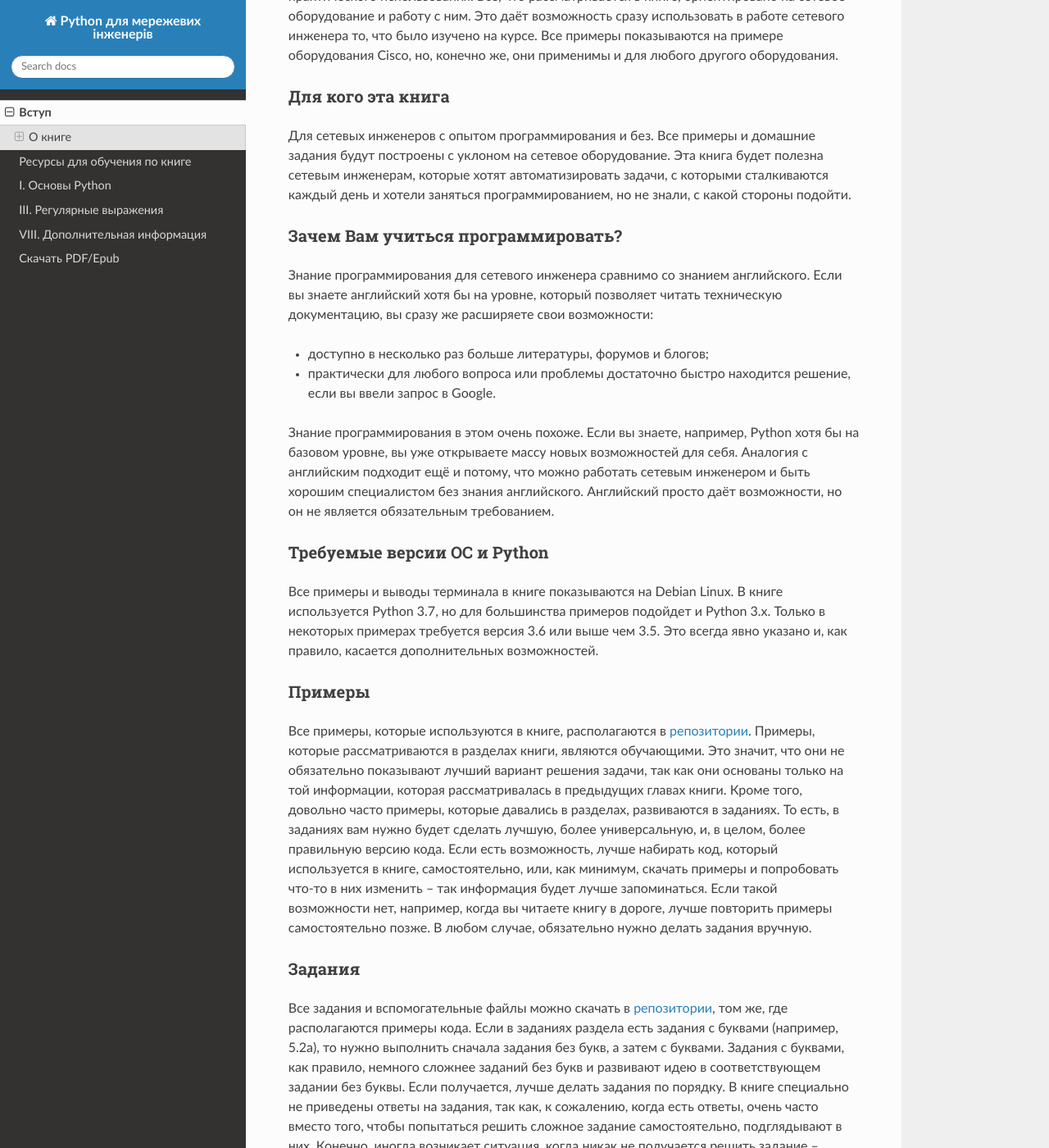
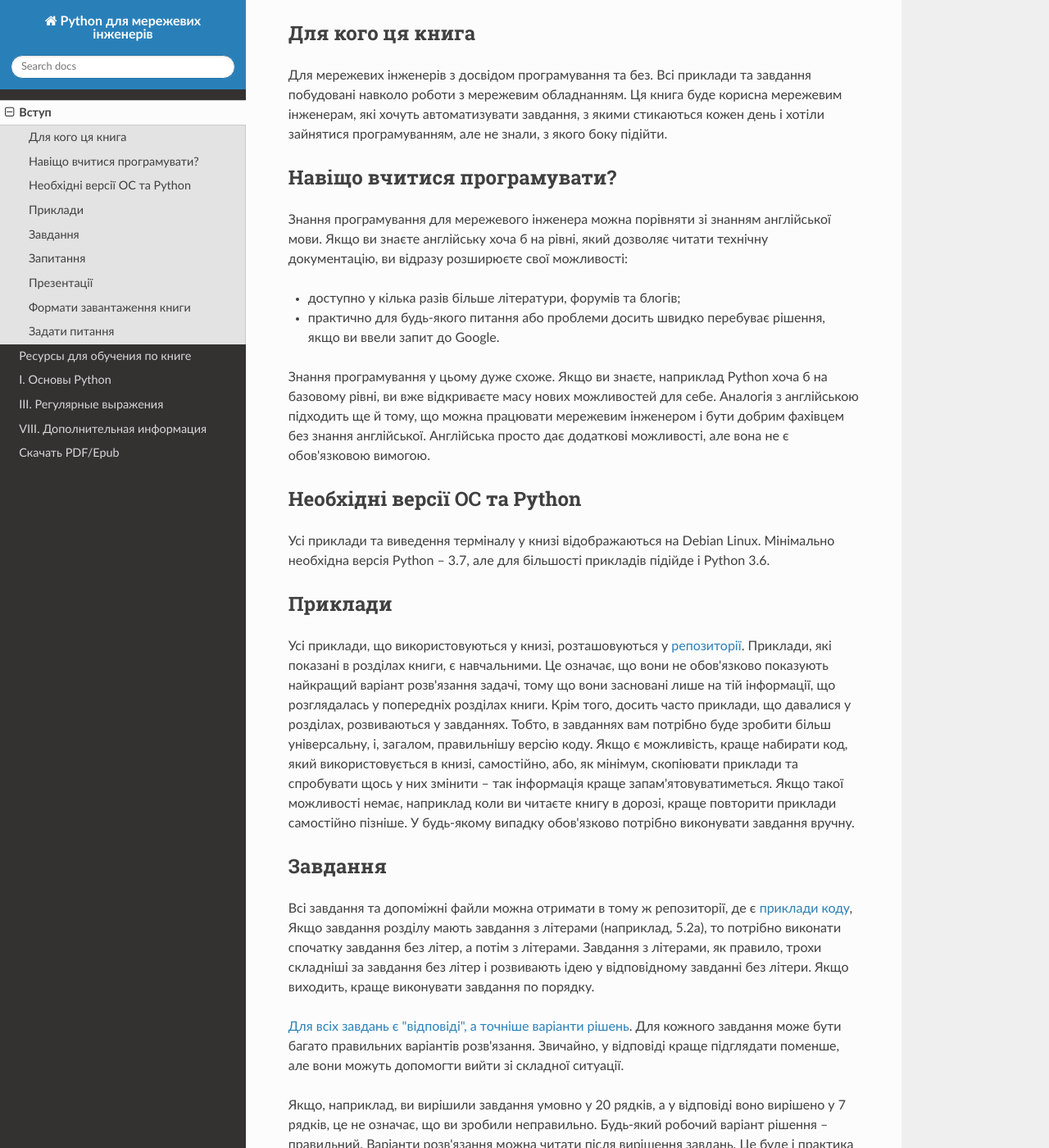
Before and after one commit to MonotoringTA/pyneng-book-uk, a Sphinx documentation site: the page built from docs/source/about.rst, in a window 1280 px wide and 1400 px high, scrolled down 399 px. Shown: the whole window at 82% size. Built offline with Sphinx 7.4.7 and the Read the Docs theme 2.0.0, drawn with Linux system fonts in a browser that asks for light colours; pages that are not in the unit, such as notebooks, are missing from menus; some of the changed text lies outside the part shown.

Commit message:
translated about

```diff
--- a/docs/source/about.rst
+++ b/docs/source/about.rst
@@ -1,157 +1,123 @@
 Вступ
 ========
 
-О книге
--------
+З одного боку, книга досить базова, щоб її міг здолати будь-який бажаючий,
+а з іншого боку, у книзі розглядаються всі основні теми, які дозволять зростати
+самостійно. Книга не ставить за мету глибокого розгляду Python. Завдання
+книги – пояснити зрозумілою мовою основи Python та дати розуміння необхідних
+інструментів для його практичного використання. Все, що розглядається в книзі,
+орієнтоване на мережеве обладнання та роботу з ним. Це дозволяє відразу
+використовувати у роботі мережевого інженера те, що було вивчено.
+Всі приклади показуються на прикладі обладнання Cisco, але, звичайно ж,
+вони застосовні для будь-якого іншого обладнання.
 
-Если "в двух словах", то это такой CCNA по Python. С одной стороны,
-книга достаточно базовая, чтобы её мог одолеть любой желающий, а с
-другой стороны, в книге рассматриваются все основные темы, которые
-позволят дальше расти самостоятельно. Книга не ставит своей целью
-глубокое рассмотрение Python. Задача книги – объяснить понятным языком
-основы Python и дать понимание необходимых инструментов для его
-практического использования. Всё, что рассматривается в книге,
-ориентировано на сетевое оборудование и работу с ним. Это даёт
-возможность сразу использовать в работе сетевого инженера то, что было
-изучено на курсе. Все примеры показываются на примере оборудования
-Cisco, но, конечно же, они применимы и для любого другого оборудования.
-
-Для кого эта книга
+Для кого ця книга
 ~~~~~~~~~~~~~~~~~~
 
-Для сетевых инженеров с опытом программирования и без. Все примеры и
-домашние задания будут построены с уклоном на сетевое оборудование. Эта
-книга будет полезна сетевым инженерам, которые хотят автоматизировать
-задачи, с которыми сталкиваются каждый день и хотели заняться
-программированием, но не знали, с какой стороны подойти.
+Для мережевих інженерів з досвідом програмування та без. Всі приклади та завдання
+побудовані навколо роботи з мережевим обладнанням. Ця книга буде корисна мережевим
+інженерам, які хочуть автоматизувати завдання, з якими стикаються кожен день і хотіли
+зайнятися програмуванням, але не знали, з якого боку підійти.
 
 
-Зачем Вам учиться программировать?
+Навіщо вчитися програмувати?
 ~~~~~~~~~~~~~~~~~~~~~~~~~~~~~~~~~~
 
-Знание программирования для сетевого инженера сравнимо со знанием
-английского. Если вы знаете английский хотя бы на уровне, который
-позволяет читать техническую документацию, вы сразу же расширяете свои
-возможности:
+Знання програмування для мережевого інженера можна порівняти зі знанням англійської мови.
+Якщо ви знаєте англійську хоча б на рівні, який дозволяє читати технічну документацію, ви відразу розширюєте свої можливості:
 
--  доступно в несколько раз больше литературы, форумов и блогов;
--  практически для любого вопроса или проблемы достаточно быстро
-   находится решение, если вы ввели запрос в Google.
+* доступно у кілька разів більше літератури, форумів та блогів;
+* практично для будь-якого питання або проблеми досить швидко перебуває рішення, якщо ви ввели запит до Google.
 
-Знание программирования в этом очень похоже. Если вы знаете, например,
-Python хотя бы на базовом уровне, вы уже открываете массу новых
-возможностей для себя. Аналогия с английским подходит ещё и потому, что
-можно работать сетевым инженером и быть хорошим специалистом без знания
-английского. Английский просто даёт возможности, но он не является
-обязательным требованием.
+Знання програмування у цьому дуже схоже. Якщо ви знаєте, наприклад Python хоча
+б на базовому рівні, ви вже відкриваєте масу нових можливостей для себе. Аналогія
+з англійською підходить ще й тому, що можна працювати мережевим інженером і бути добрим
+фахівцем без знання англійської. Англійська просто дає додаткові можливості, але вона не є обов'язковою вимогою.
 
 
-Требуемые версии ОС и Python
+Необхідні версії ОС та Python
 ~~~~~~~~~~~~~~~~~~~~~~~~~~~~
 
-Все примеры и выводы терминала в книге показываются на Debian Linux. В
-книге используется Python 3.7, но для большинства примеров подойдет и
-Python 3.x. Только в некоторых примерах требуется версия 3.6 или
-выше чем 3.5. Это всегда явно указано и, как правило, касается
-дополнительных возможностей.
+Усі приклади та виведення терміналу у книзі відображаються на Debian Linux.
+Мінімально необхідна версія Python – 3.7, але для більшості прикладів підійде і Python 3.6.
 
-Примеры
+
+Приклади
 ~~~~~~~
 
-Все примеры, которые используются в книге, располагаются в
-`репозитории <https://github.com/natenka/pyneng-examples-exercises>`__.
-Примеры, которые рассматриваются в разделах книги, являются обучающими.
-Это значит, что они не обязательно показывают лучший вариант решения
-задачи, так как они основаны только на той информации, которая
-рассматривалась в предыдущих главах книги. Кроме того, довольно часто
-примеры, которые давались в разделах, развиваются в заданиях. То есть, в
-заданиях вам нужно будет сделать лучшую, более универсальную, и, в
-целом, более правильную версию кода. Если есть возможность, лучше
-набирать код, который используется в книге, самостоятельно, или, как
-минимум, скачать примеры и попробовать что-то в них изменить – так
-информация будет лучше запоминаться. Если такой возможности нет,
-например, когда вы читаете книгу в дороге, лучше повторить примеры
-самостоятельно позже. В любом случае, обязательно нужно делать задания
-вручную.
+Усі приклади, що використовуються у книзі, розташовуються у `репозиторії <https://github.com/natenka/pyneng-examples-exercises>`__.
+Приклади, які показані в розділах книги, є навчальними. Це означає, що вони не
+обов'язково показують найкращий варіант розв'язання задачі, тому що вони
+засновані лише на тій інформації, що розглядалась у попередніх розділах книги.
+Крім того, досить часто приклади, що давалися у розділах, розвиваються у
+завданнях. Тобто, в завданнях вам потрібно буде зробити більш
+універсальну, і, загалом, правильнішу версію коду. Якщо є можливість, краще
+набирати код, який використовується в книзі, самостійно, або, як мінімум,
+скопіювати приклади та спробувати щось у них змінити – так інформація краще
+запам'ятовуватиметься. Якщо такої можливості немає, наприклад коли ви читаєте
+книгу в дорозі, краще повторити приклади самостійно пізніше. У будь-якому
+випадку обов'язково потрібно виконувати завдання вручну.
 
-Задания
+
+Завдання
 ~~~~~~~
 
-Все задания и вспомогательные файлы можно скачать в
-`репозитории <https://github.com/natenka/pyneng-examples-exercises>`__,
-том же, где располагаются примеры кода. Если в заданиях раздела есть
-задания с буквами (например, 5.2a), то нужно выполнить сначала задания
-без букв, а затем с буквами. Задания с буквами, как правило, немного
-сложнее заданий без букв и развивают идею в соответствующем задании без
-буквы. Если получается, лучше делать задания по порядку. В книге
-специально не приведены ответы на задания, так как, к сожалению, когда
-есть ответы, очень часто вместо того, чтобы попытаться решить сложное
-задание самостоятельно, подглядывают в них. Конечно, иногда возникает
-ситуация, когда никак не получается решить задание – попробуйте отложить
-его, задать вопрос в `Slack <https://join.slack.com/t/pyneng/shared_invite/enQtNzkyNTYwOTU5Njk5LWE4OGNjMmM1ZTlkNWQ0N2RhODExZDA0OTNhNDJjZDZlOTZhOGRiMzIyZjBhZWYzYzc3MTg3ZmQzODllYmQ4OWU>`__ и
-сделать какое-либо другое.
+Всі завдання та допоміжні файли можна отримати в тому ж репозиторії, де є
+`приклади коду <https://github.com/natenka/pyneng-examples-exercises>`__,
+Якщо завдання розділу мають завдання з літерами (наприклад,
+5.2a), то потрібно виконати спочатку завдання без літер, а потім з літерами.
+Завдання з літерами, як правило, трохи складніші за завдання без літер і
+розвивають ідею у відповідному завданні без літери. Якщо виходить, краще
+виконувати завдання по порядку.
 
-.. note::
-    На `Stack Overflow <https://stackoverflow.com>`__ есть ответы
-    практически на любые вопросы. Так что, если Google отправил Вас на
-    него, это, с большой вероятностью значит, что ответ найден. Запросы,
-    конечно же, лучше писать на английском – по Python очень много
-    материалов и, как правило, подсказку найти легко
+`Для всіх завдань є "відповіді", а точніше варіанти рішень <https://github.com/natenka/pyneng-answers>`__.
+Для кожного завдання
+може бути багато правильних варіантів розв'язання. Звичайно, у відповіді краще
+підглядати поменше, але вони можуть допомогти вийти зі складної ситуації.
 
-Ответы могли бы показать, как ещё можно выполнить задание или же как
-лучше это сделать. Но на этот счёт не следует переживать, так как,
-скорее всего, в следующих разделах встретится пример, в котором будет
-показано, как писать такой код.
+Якщо, наприклад, ви вирішили завдання умовно у 20 рядків, а у відповіді воно
+вирішено у 7 рядків, це не означає, що ви зробили неправильно. Будь-який
+робочий варіант рішення – правильний. Варіанти розв'язання можна читати після
+вирішення завдань. Це буде і практика читання коду, і ви зможете подивитися на
+інші підходи до вирішення задачі.
 
-Вопросы
+Запитання
 ~~~~~~~
 
-Для части тем книги созданы вопросы:
+Для частини тем книги створено добірки питань:
 
--  `Типы данных. Часть 1 <https://goo.gl/forms/xKHX5xNM8Pv5sQDf2>`__
--  `Типы данных. Часть 2 <https://goo.gl/forms/igxR3ub3tQg3ycX53>`__
--  `Контроль хода программы. Часть
-   1 <https://goo.gl/forms/2TmGcrhG11h2SdLn1>`__
--  `Контроль хода программы. Часть
-   2 <https://goo.gl/forms/KZGaDquGlUmOz2kG3>`__
--  `Функции и модули. Часть
-   1 <https://goo.gl/forms/M1DpbdD0brVbdp1G3>`__
--  `Функции и модули. Часть
-   2 <https://goo.gl/forms/rNvdX9bHw8wLajJp2>`__
--  `Регулярные выражения. Часть
-   1 <https://goo.gl/forms/5UpkJbm1dORqs4bP2>`__
--  `Регулярные выражения. Часть
-   2 <https://goo.gl/forms/ltuOAO62yLlZkEmm1>`__
--  `Базы данных <https://goo.gl/forms/wtGgmWg0vow1Cyqo1>`__
+* `Типи даних. Частина 1 <https://goo.gl/forms/xKHX5xNM8Pv5sQDf2>`__
+* `Типи даних. Частина 2 <https://goo.gl/forms/igxR3ub3tQg3ycX53>`__
+* `Контроль ходу програми. Частина 1 <https://goo.gl/forms/2TmGcrhG11h2SdLn1>`__
+* `Контроль ходу програми. Частина 2 <https://goo.gl/forms/KZGaDquGlUmOz2kG3>`__
+* `Функції та модулі. Частина 1 <https://goo.gl/forms/M1DpbdD0brVbdp1G3>`__
+* `Функції та модулі. Частина 2 <https://goo.gl/forms/rNvdX9bHw8wLajJp2>`__
+* `Регулярні вирази. Частина 1 <https://goo.gl/forms/5UpkJbm1dORqs4bP2>`__
+* `Регулярні вирази. Частина 2 <https://goo.gl/forms/ltuOAO62yLlZkEmm1>`__
+* `Бази даних <https://goo.gl/forms/wtGgmWg0vow1Cyqo1>`__
 
-Эти вопросы можно использовать как для проверки знаний, так и в роли
-заданий. Очень полезно поотвечать на вопросы после прочтения соответствующей темы.
-Они позволят вам вспомнить материал темы, а также увидеть на практике
-разные аспекты работы с Python. Постарайтесь сначала ответить
-самостоятельно, а затем подсмотреть ответы в IPython по тем вопросам, в
-которых вы сомневаетесь.
+Ці питання можна використовувати як перевірки знань, так і в ролі завдань. Дуже
+корисно відповідати на запитання після прочитання відповідної теми. Вони
+дозволять вам згадати матеріал теми, а також побачити практично різні аспекти
+роботи з Python. Постарайтеся спочатку відповісти самостійно, а потім
+піддивитися відповіді в IPython з питань, у яких ви сумніваєтеся.
 
-Презентации
+Презентації
 ~~~~~~~~~~~
 
-Для всех тем книги есть презентации в
-`репозитории <https://github.com/pyneng/all-pyneng-slides/tree/main/pyneng>`__. По ним
-удобно быстро просматривать информацию и повторять. Если вы знаете
-основы Python, то стоит их пролистать.
+Для всіх тем книги є презентації у `репозиторії <https://github.com/pyneng/all-pyneng-slides/tree/main/pyneng>`__. По ним
+За ними зручно швидко переглядати інформацію та повторювати.
 
 
-Форматы файлов книги
+Формати завантаження книги
 ~~~~~~~~~~~~~~~~~~~~
 
-Книгу можно скачать в двух форматах: PDF, Epub.
-Они автоматически обновляются, поэтому всегда содержат одинаковую
-информацию.
+Книгу можна завантажити у двох форматах: PDF, Epub. Вони автоматично
+оновлюються, тому завжди містять однакову інформацію.
 
 
-Обсуждение
+Задати питання
 ~~~~~~~~~~
 
-Для обсуждения книги, заданий, а также связанных вопросов используется
-`Slack <https://pyneng-slack.herokuapp.com>`__. Все вопросы, предложения
-и замечания по книге также пишите в
-`Slack <https://pyneng-slack.herokuapp.com>`__.
+Для обговорення книги, завдань та пов'язаних питань використовується Github
+Discussions. Всі питання, пропозиції та зауваження щодо книги також пишіть там.
```
